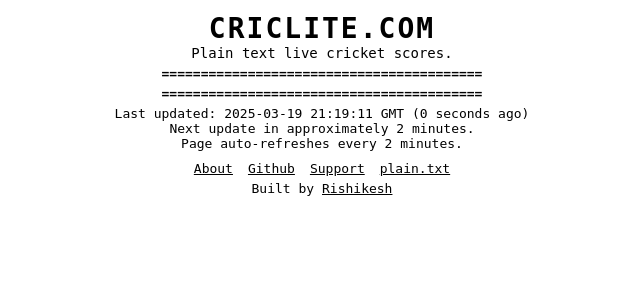
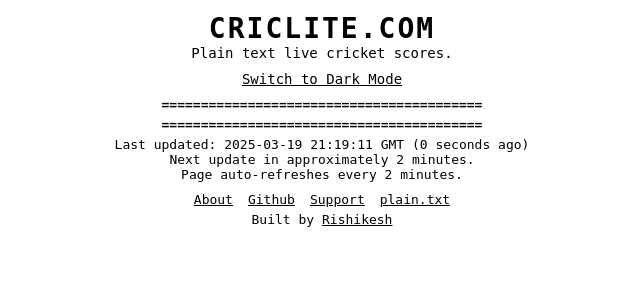
Before and after one commit to rishikeshsreehari/criclite, a FastAPI app: page / in a window 1280 px wide. Shown: the top 300 px of the page, without its empty margins (318-958 px from the left). Run offline with FastAPI, Linux system fonts and the light colour scheme; some libraries are stand-ins or nearby versions.

Commit message:
implemented state based light/mode dark design

```diff
--- a/app/main.py
+++ b/app/main.py
@@ -1,6 +1,6 @@
 # app/main.py
 from fastapi import FastAPI, Request
-from fastapi.responses import HTMLResponse, PlainTextResponse
+from fastapi.responses import HTMLResponse, PlainTextResponse, RedirectResponse
 from fastapi.templating import Jinja2Templates
 import uvicorn
 import asyncio
@@ -238,6 +238,10 @@ async def add_jinja_filters():
 @app.get("/", response_class=HTMLResponse)
 async def root(request: Request):
     """Serve the main page with cricket scores, grouped by status"""
+    # Get theme from cookie, default to light
+    theme = request.cookies.get("theme", "light")
+    print(f"Home route - Current theme: {theme}")
+
     # Load the latest cricket data
     cricket_data = load_cricket_data()
 
@@ -283,6 +287,7 @@ async def root(request: Request):
 
     response = templates.TemplateResponse("index.html", {
         "request": request,
+        "theme": theme,
         "live_matches": live_matches,
         "completed_matches": completed_matches,
         "upcoming_matches": upcoming_matches,
@@ -291,12 +296,73 @@ async def root(request: Request):
         "next_update_mins": next_update_mins
     })
 
-    response.headers.update({"Cache-Control": f"max-age={cache_time}"})
+    # Set appropriate cache control for CDN
+    response.headers["Cache-Control"] = f"public, max-age={cache_time}, s-maxage=120"
+
+    # Set Vary header to ensure proper caching with cookies
+    response.headers["Vary"] = "Cookie"
+
     return response
 
+@app.get("/toggle-theme", response_class=HTMLResponse)
+async def toggle_theme(request: Request):
+    """Toggle between light and dark theme"""
+    # Get current theme from cookie
+    current_theme = request.cookies.get("theme", "light")
+
+    # Toggle theme
+    new_theme = "dark" if current_theme == "light" else "light"
+
+    # Get the referer, defaulting to home page
+    referer = request.headers.get("referer", "/")
+
+    # If referer is the toggle-theme page itself, redirect to home
+    if "/toggle-theme" in referer:
+        referer = "/"
+
+    print(f"Toggle theme - Current: {current_theme}, New: {new_theme}, Referer: {referer}")
+
+    # Return a special HTML page that sets the cookie and then redirects
+    html_content = f"""
+    <!DOCTYPE html>
+    <html>
+    <head>
+        <meta http-equiv="refresh" content="0;url={referer}">
+        <title>Changing Theme...</title>
+    </head>
+    <body>
+        <p>Changing theme to {new_theme}...</p>
+    </body>
+    </html>
+    """
+
+    response = HTMLResponse(content=html_content)
+
+    # Set the theme cookie
+    response.set_cookie(
+        key="theme",
+        value=new_theme,
+        max_age=31536000,  # 1 year
+        path="/"
+    )
+
+    # Set cache control to ensure this page is never cached
+    response.headers["Cache-Control"] = "no-store, max-age=0"
+
+    return response
+
+@app.get("/test-cookie")
+async def test_cookie(request: Request):
+    """Test endpoint to check if cookies are working"""
+    theme = request.cookies.get("theme", "light")
+    return {"current_theme": theme}
+
 @app.get("/plain.txt", response_class=PlainTextResponse)
-async def plain_text():
+async def plain_text(request: Request):
     """Serve the cricket scores as plain text, grouped by status"""
+    # Get theme from cookie for informational purposes
+    theme = request.cookies.get("theme", "light")
+
     # Load the latest cricket data
     cricket_data = load_cricket_data()
 
@@ -323,6 +389,7 @@ async def plain_text():
     output.append("CRICLITE.COM")
     output.append("Live cricket scores in plain text")
     output.append("=================================================================")
+    output.append(f"Current theme: {theme.upper()}")
 
     # Add live matches
     if live_matches:
@@ -364,14 +431,35 @@ async def plain_text():
     output.append("Refresh page to update scores.")
 
     # Join all lines and return
-    return "\n".join(output)
+    response = PlainTextResponse("\n".join(output))
+
+    # Set appropriate cache control for CDN
+    response.headers["Cache-Control"] = "public, max-age=60, s-maxage=120"
+
+    # Set Vary header to ensure proper caching with cookies
+    response.headers["Vary"] = "Cookie"
+
+    return response
 
 @app.get("/about", response_class=HTMLResponse)
 async def about(request: Request):
     """About page with information about the site"""
-    return templates.TemplateResponse("about.html", {
-        "request": request
+    # Get theme from cookie
+    theme = request.cookies.get("theme", "light")
+    print(f"About route - Current theme: {theme}")
+
+    response = templates.TemplateResponse("about.html", {
+        "request": request,
+        "theme": theme
     })
+
+    # Set appropriate cache control for CDN
+    response.headers["Cache-Control"] = "public, max-age=3600, s-maxage=3600"
+
+    # Set Vary header to ensure proper caching with cookies
+    response.headers["Vary"] = "Cookie"
+
+    return response
 
 async def update_cricket_data():
     """Background task to update cricket data with adaptive interval"""
--- a/app/templates/index.html
+++ b/app/templates/index.html
@@ -6,12 +6,28 @@
     <meta http-equiv="refresh" content="120">
     <title>CricLite - Plain Text Live Cricket Scores</title>
     <style>
+        :root {
+            --bg-color: #fff;
+            --text-color: #000;
+            --border-color: #555;
+            --link-color: #000;
+            --link-hover-color: #444;
+        }
+
+        [data-theme="dark"] {
+            --bg-color: #222;
+            --text-color: #ddd;
+            --border-color: #888;
+            --link-color: #ddd;
+            --link-hover-color: #fff;
+        }
+
         body {
             font-family: monospace;
             margin: 0;
             padding: 5px;
-            background-color: #fff;
-            color: #000;
+            background-color: var(--bg-color);
+            color: var(--text-color);
             text-align: center;
             max-width: 100%;
             overflow-x: hidden;
@@ -27,6 +43,7 @@
             word-wrap: break-word;
             max-width: 100%;
             overflow-x: hidden;
+            color: var(--text-color);
         }
         .site-title {
             font-size: 28px;
@@ -82,15 +99,32 @@
             margin-top: 10px;
         }
         .footer-links a {
-            color: #000;
+            color: var(--link-color);
             text-decoration: underline;
         }
 
         .footer-links a:hover {
-            text-decoration: none ;
+            text-decoration: none;
+            color: var(--link-hover-color);
         }
         .builder {
             margin-top: 5px;
+        }
+
+        /* Theme toggle styles */
+        .theme-toggle {
+            margin: 10px auto;
+            font-size: 14px;
+        }
+
+        .theme-toggle a {
+            color: var(--link-color);
+            text-decoration: underline;
+        }
+
+        .theme-toggle a:hover {
+            text-decoration: none;
+            color: var(--link-hover-color);
         }
 
         @media (max-width: 860px) {
@@ -114,10 +148,15 @@
     <script data-goatcounter="https://criclite.goatcounter.com/count"
         async src="//gc.zgo.at/count.js"></script>
 </head>
-<body>
+<body data-theme="{{ theme }}">
     <div class="container">
         <pre class="site-title">CRICLITE.COM</pre>
         <pre class="site-subtitle">Plain text live cricket scores.</pre>
+
+        <div class="theme-toggle">
+            <a href="/toggle-theme">Switch to {{ "Light" if theme == "dark" else "Dark" }} Mode</a>
+        </div>
+
         <pre class="divider">=========================================</pre>
 
         {% if live_matches %}
@@ -171,7 +210,7 @@ Page auto-refreshes every 2 minutes.</pre>
         </div>
 
         <div class="builder">
-            Built by <a href="https://rishikeshs.com?utm_source=criclite.com" target="_blank" style="text-decoration: underline; color: black;">Rishikesh</a>
+            Built by <a href="https://rishikeshs.com?utm_source=criclite.com" target="_blank" style="text-decoration: underline; color: var(--link-color);">Rishikesh</a>
         </div>
     </div>
 </body>
```
